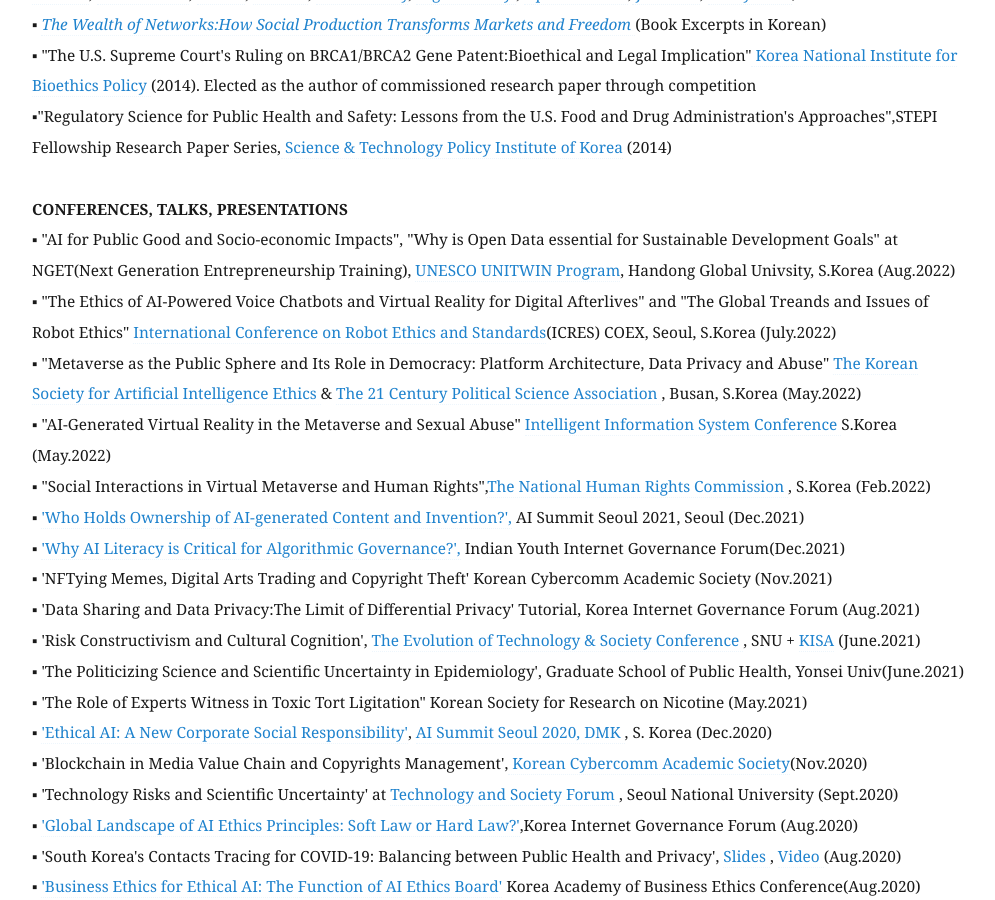
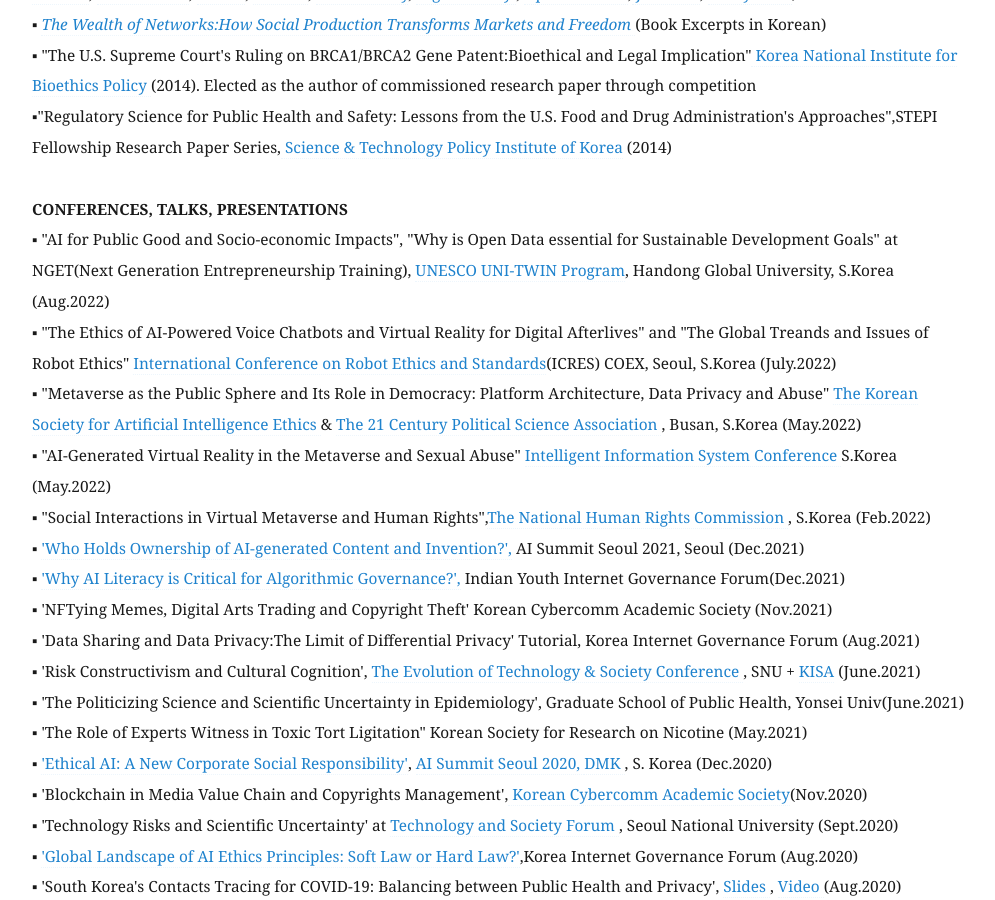
Before and after one commit to eunchangchoi/eunchangchoi.github.io, a Jekyll site: the page built from index.md, in a window 1280 px wide and 900 px high, scrolled down 3314 px. Shown: the whole window, without its empty margins (68-1063 px from the left). Built offline with Jekyll 4.4.1, drawn with Linux system fonts in a browser that asks for light colours.

Commit message:
Update index.md

```diff
--- a/index.md
+++ b/index.md
@@ -72,7 +72,7 @@
 ▪"Regulatory Science for Public Health and Safety: Lessons from the U.S. Food and Drug Administration's Approaches",STEPI Fellowship Research Paper Series,<a href="https://www.stepi.re.kr/site/stepien/main.do"> Science & Technology Policy Institute of Korea</a> (2014)<br>
      <br>
  <strong> CONFERENCES, TALKS, PRESENTATIONS </strong> <br>
-▪ "AI for Public Good and Socio-economic Impacts", "Why is Open Data essential for Sustainable Development Goals" at NGET(Next Generation Entrepreneurship Training), <a href="https://www.handong.edu/eng/Inter_cooperation/unitwin/"> UNESCO UNITWIN Program</a>, Handong Global Univsity, S.Korea (Aug.2022) <br>
+▪ "AI for Public Good and Socio-economic Impacts", "Why is Open Data essential for Sustainable Development Goals" at NGET(Next Generation Entrepreneurship Training), <a href="https://unitwin.handong.edu/en/business/business01.php?PHPSESSID=69c02cb1186389da4b0fabb228f124c0"> UNESCO UNI-TWIN Program</a>, Handong Global University, S.Korea (Aug.2022) <br>
 ▪ "The Ethics of AI-Powered Voice Chatbots and Virtual Reality for Digital Afterlives" and "The Global Treands and Issues of Robot Ethics"
  <a href="https://www.clawar.org/icres2022/technical-program"> International Conference on Robot Ethics and Standards</a>(ICRES) COEX, Seoul, S.Korea (July.2022)<br>
 ▪ "Metaverse as the Public Sphere and Its Role in Democracy: Platform Architecture, Data Privacy and Abuse" <a href="https://ksaie.or.kr"> The Korean Society for Artificial Intelligence Ethics </a> & <a href="http://www.politics21.or.kr/"> The 21 Century Political Science Association </a>, Busan, S.Korea (May.2022)<br>
```
